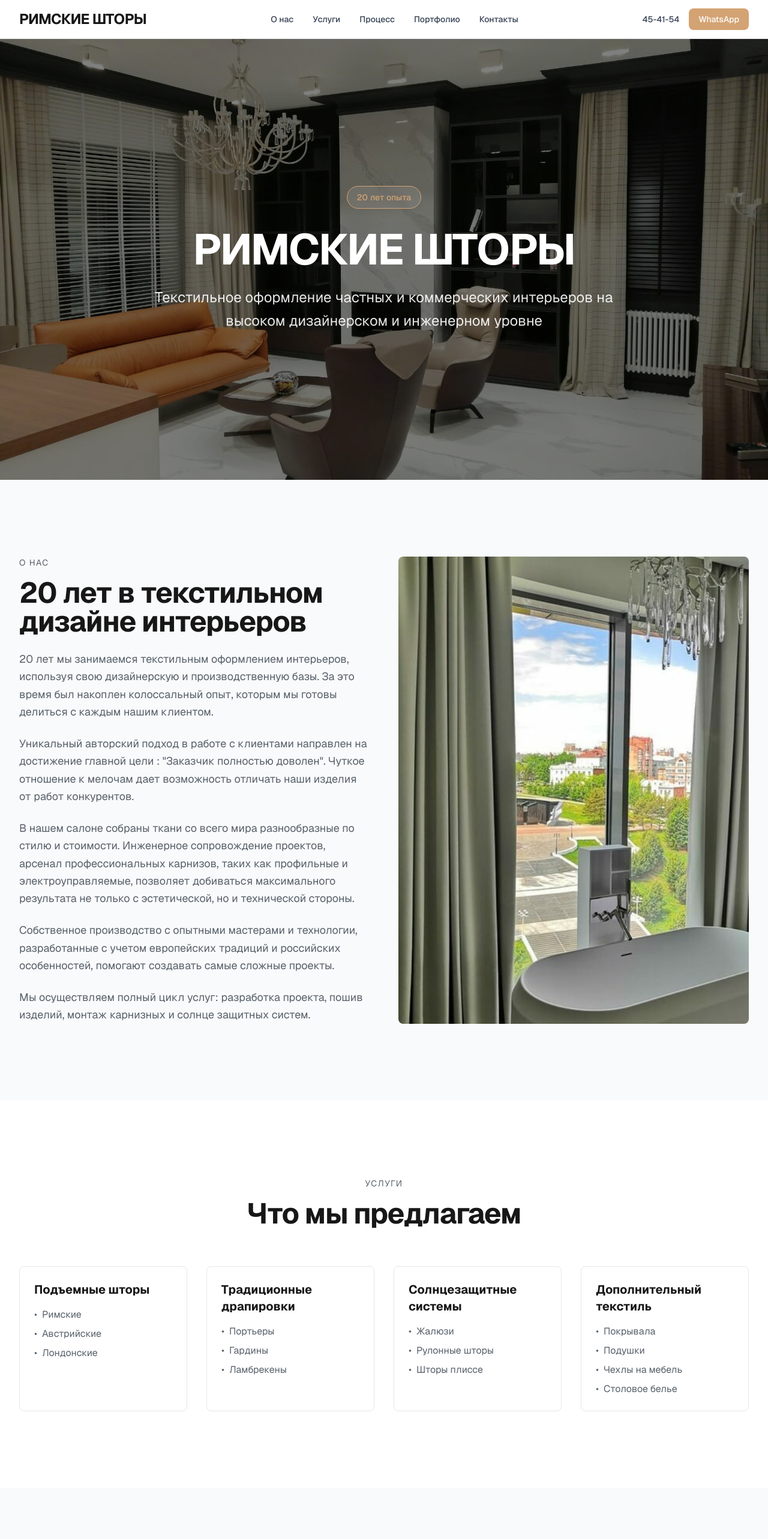
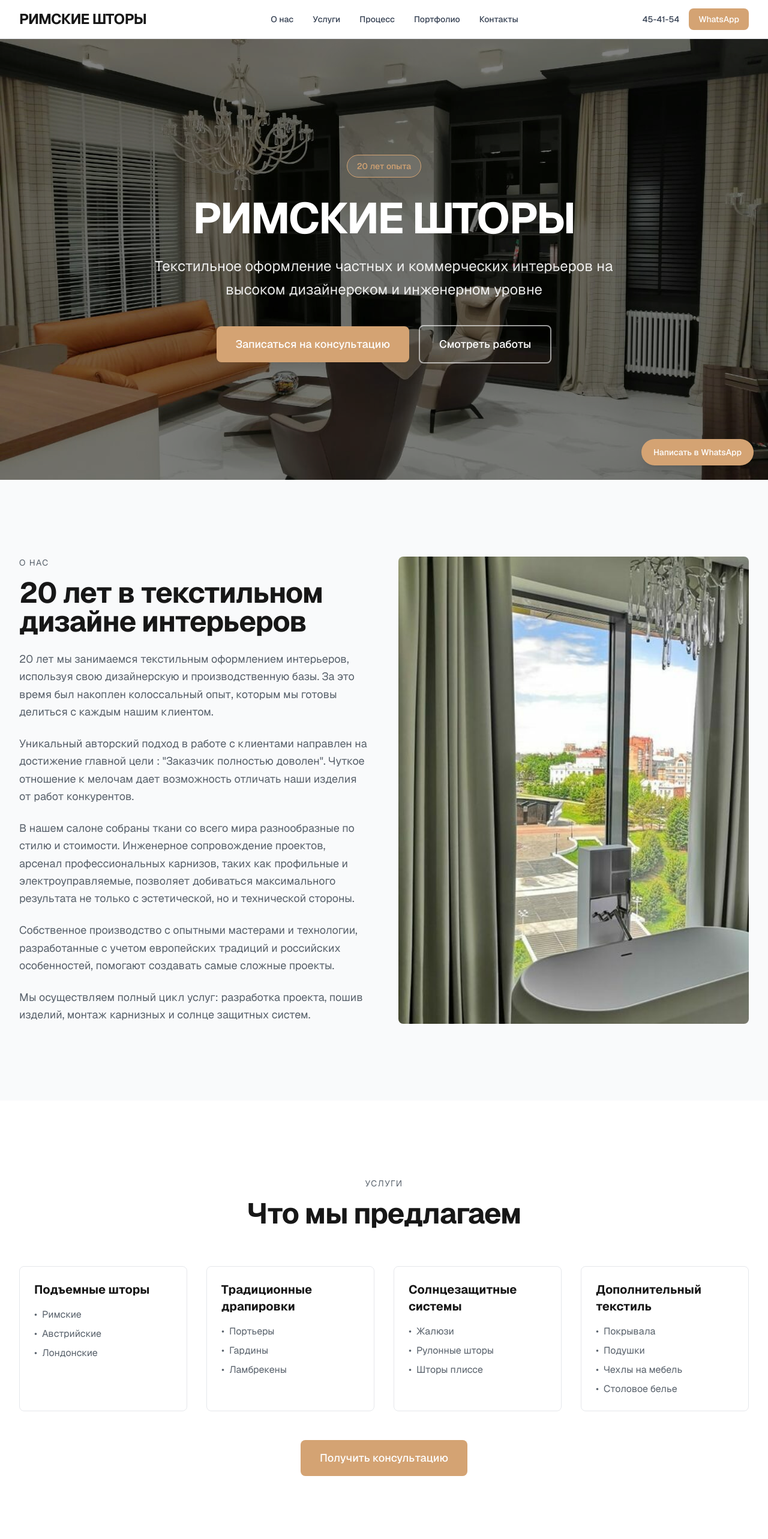
Before and after one commit to artyom-kalman/romanshtor-site, a Next.js app: page / in a window 1280 px wide. Shown: the top 2566 px of the page at 60% size. Built offline with nearby package versions, Linux system fonts and the light colour scheme.

Commit message:
Add buttons for contact info

```diff
--- a/app/globals.css
+++ b/app/globals.css
@@ -19,6 +19,37 @@ html {
     scroll-behavior: smooth;
 }
 
+@keyframes fade-up {
+    from {
+        opacity: 0;
+        transform: translateY(24px);
+    }
+    to {
+        opacity: 1;
+        transform: translateY(0);
+    }
+}
+
+@keyframes pulse-ring {
+    0% {
+        box-shadow: 0 0 0 0 rgba(37, 211, 102, 0.5);
+    }
+    70% {
+        box-shadow: 0 0 0 12px rgba(37, 211, 102, 0);
+    }
+    100% {
+        box-shadow: 0 0 0 0 rgba(37, 211, 102, 0);
+    }
+}
+
+.animate-fade-up {
+    animation: fade-up 1s ease-out both;
+}
+
+.animate-pulse-ring {
+    animation: pulse-ring 2s ease-out infinite;
+}
+
 body {
     background: var(--background);
     color: var(--foreground);
--- a/app/layout.tsx
+++ b/app/layout.tsx
@@ -3,6 +3,7 @@ import { Analytics } from "@vercel/analytics/next";
 import { Geist, Geist_Mono } from "next/font/google";
 import "./globals.css";
 import Header from "@/components/Header";
+import FloatingWhatsApp from "@/components/FloatingWhatsApp";
 
 const geistSans = Geist({
   variable: "--font-geist-sans",
@@ -35,6 +36,7 @@ export default function RootLayout({
       >
         <Header />
         {children}
+        <FloatingWhatsApp />
         <Analytics />
       </body>
     </html>
--- a/app/page.tsx
+++ b/app/page.tsx
@@ -1,6 +1,7 @@
 import Image from "next/image";
 import PortfolioGallery from "@/components/PortfolioGallery";
 import ContactSection from "@/components/ContactSection";
+import AnimatedSection from "@/components/AnimatedSection";
 
 const HeroSection = () => {
   return (
@@ -26,10 +27,24 @@ const HeroSection = () => {
         <h1 className="text-5xl lg:text-7xl font-bold tracking-tight mb-6 text-white">
           РИМСКИЕ ШТОРЫ
         </h1>
-        <p className="text-xl lg:text-2xl text-white/90 max-w-3xl mx-auto leading-relaxed">
+        <p className="text-xl lg:text-2xl text-white/90 max-w-3xl mx-auto leading-relaxed mb-10">
           Текстильное оформление частных и коммерческих интерьеров на высоком
           дизайнерском и инженерном уровне
         </p>
+        <div className="flex flex-col sm:flex-row items-center justify-center gap-4">
+          <a
+            href="#contact"
+            className="inline-flex items-center px-8 py-4 text-lg font-medium bg-accent text-white rounded-lg hover:bg-accent/90 transition-colors"
+          >
+            Записаться на консультацию
+          </a>
+          <a
+            href="#portfolio"
+            className="inline-flex items-center px-8 py-4 text-lg font-medium border-2 border-white/60 text-white rounded-lg hover:bg-white/10 transition-colors"
+          >
+            Смотреть работы
+          </a>
+        </div>
       </div>
     </section>
   );
@@ -38,6 +53,7 @@ const HeroSection = () => {
 const AboutSection = () => (
   <section id="about" className="py-24 lg:py-32 bg-gray-50">
     <div className="max-w-7xl mx-auto px-6 lg:px-8">
+      <AnimatedSection>
         <div className="grid md:grid-cols-2 gap-12 items-center">
           <div>
             <p className="text-sm uppercase tracking-widest text-muted mb-4">
@@ -88,6 +104,7 @@ const AboutSection = () => (
             />
           </div>
         </div>
+      </AnimatedSection>
     </div>
   </section>
 );
@@ -115,6 +132,7 @@ const ServicesSection = () => {
   return (
     <section id="services" className="py-24 lg:py-32 bg-white">
       <div className="max-w-7xl mx-auto px-6 lg:px-8">
+        <AnimatedSection>
           <div className="text-center mb-16">
             <p className="text-sm uppercase tracking-widest text-muted mb-4">
               Услуги
@@ -134,7 +152,7 @@ const ServicesSection = () => {
                 <ul className="space-y-2 text-muted">
                   {service.items.map((item, itemIndex) => (
                     <li key={itemIndex} className="flex items-start">
-                    <span className="mr-2">•</span>
+                      <span className="mr-2">&bull;</span>
                       <span>{item}</span>
                     </li>
                   ))}
@@ -142,6 +160,16 @@ const ServicesSection = () => {
               </div>
             ))}
           </div>
+
+          <div className="text-center mt-12">
+            <a
+              href="#contact"
+              className="inline-flex items-center px-8 py-4 text-lg font-medium bg-accent text-white rounded-lg hover:bg-accent/90 transition-colors"
+            >
+              Получить консультацию
+            </a>
+          </div>
+        </AnimatedSection>
       </div>
     </section>
   );
@@ -179,6 +207,7 @@ const ProcessSection = () => {
   return (
     <section id="process" className="py-24 lg:py-32 bg-gray-50">
       <div className="max-w-7xl mx-auto px-6 lg:px-8">
+        <AnimatedSection>
           <div className="text-center mb-16">
             <p className="text-sm uppercase tracking-widest text-muted mb-4">
               Процесс
@@ -201,6 +230,16 @@ const ProcessSection = () => {
               </div>
             ))}
           </div>
+
+          <div className="text-center mt-12">
+            <a
+              href="#contact"
+              className="inline-flex items-center px-8 py-4 text-lg font-medium bg-accent text-white rounded-lg hover:bg-accent/90 transition-colors"
+            >
+              Начать проект
+            </a>
+          </div>
+        </AnimatedSection>
       </div>
     </section>
   );
--- /dev/null
+++ b/components/AnimatedSection.tsx
@@ -0,0 +1,22 @@
+"use client";
+
+import { useScrollReveal } from "@/hooks/useScrollReveal";
+
+export default function AnimatedSection({
+  children,
+  className = "",
+}: {
+  children: React.ReactNode;
+  className?: string;
+}) {
+  const { ref, isVisible } = useScrollReveal(0.15);
+
+  return (
+    <div
+      ref={ref}
+      className={`${isVisible ? "animate-fade-up" : "opacity-0"} ${className}`}
+    >
+      {children}
+    </div>
+  );
+}
--- /dev/null
+++ b/components/FloatingWhatsApp.tsx
@@ -0,0 +1,20 @@
+"use client";
+
+import { track } from "@vercel/analytics";
+
+export default function FloatingWhatsApp() {
+  return (
+    <a
+      href="https://wa.me/79141903086"
+      target="_blank"
+      rel="noopener noreferrer"
+      onClick={() => {
+        track("whatsapp_floating_clicked");
+      }}
+      className="fixed bottom-6 right-6 z-50 bg-accent hover:bg-accent/85 text-white px-5 py-3 rounded-full shadow-lg transition-colors text-sm font-medium"
+      aria-label="Написать в WhatsApp"
+    >
+      Написать в WhatsApp
+    </a>
+  );
+}
--- /dev/null
+++ b/components/GalleryLightbox.tsx
@@ -0,0 +1,148 @@
+"use client";
+
+import Image from "next/image";
+import { useEffect, useCallback, useRef } from "react";
+
+interface GalleryLightboxProps {
+  images: { filename: string; alt: string }[];
+  activeIndex: number;
+  onClose: () => void;
+  onPrev: () => void;
+  onNext: () => void;
+}
+
+export default function GalleryLightbox({
+  images,
+  activeIndex,
+  onClose,
+  onPrev,
+  onNext,
+}: GalleryLightboxProps) {
+  const handleKeyDown = useCallback(
+    (e: KeyboardEvent) => {
+      if (e.key === "Escape") onClose();
+      if (e.key === "ArrowLeft") onPrev();
+      if (e.key === "ArrowRight") onNext();
+    },
+    [onClose, onPrev, onNext]
+  );
+
+  const touchStartX = useRef<number | null>(null);
+
+  const handleTouchStart = useCallback((e: React.TouchEvent) => {
+    touchStartX.current = e.touches[0].clientX;
+  }, []);
+
+  const handleTouchEnd = useCallback(
+    (e: React.TouchEvent) => {
+      if (touchStartX.current === null) return;
+      const delta = e.changedTouches[0].clientX - touchStartX.current;
+      const SWIPE_THRESHOLD = 50;
+      if (delta > SWIPE_THRESHOLD) onPrev();
+      else if (delta < -SWIPE_THRESHOLD) onNext();
+      touchStartX.current = null;
+    },
+    [onPrev, onNext]
+  );
+
+  useEffect(() => {
+    document.addEventListener("keydown", handleKeyDown);
+    document.body.style.overflow = "hidden";
+
+    return () => {
+      document.removeEventListener("keydown", handleKeyDown);
+      document.body.style.overflow = "";
+    };
+  }, [handleKeyDown]);
+
+  const image = images[activeIndex];
+
+  return (
+    <div
+      className="fixed inset-0 z-50 flex items-center justify-center bg-black/90"
+      onClick={onClose}
+      onTouchStart={handleTouchStart}
+      onTouchEnd={handleTouchEnd}
+    >
+      {/* Counter */}
+      <div className="absolute top-4 left-1/2 -translate-x-1/2 text-white/70 text-sm">
+        {activeIndex + 1} / {images.length}
+      </div>
+
+      {/* Close button */}
+      <button
+        onClick={(e) => {
+          e.stopPropagation();
+          onClose();
+        }}
+        className="absolute top-4 right-4 text-white/70 hover:text-white transition-colors p-2"
+        aria-label="Закрыть"
+      >
+        <svg
+          viewBox="0 0 24 24"
+          fill="none"
+          stroke="currentColor"
+          strokeWidth={2}
+          className="w-8 h-8"
+        >
+          <path d="M18 6L6 18M6 6l12 12" />
+        </svg>
+      </button>
+
+      {/* Prev button */}
+      <button
+        onClick={(e) => {
+          e.stopPropagation();
+          onPrev();
+        }}
+        className="absolute left-4 top-1/2 -translate-y-1/2 text-white/70 hover:text-white transition-colors p-4"
+        aria-label="Предыдущее фото"
+      >
+        <svg
+          viewBox="0 0 24 24"
+          fill="none"
+          stroke="currentColor"
+          strokeWidth={2}
+          className="w-10 h-10"
+        >
+          <path d="M15 19l-7-7 7-7" />
+        </svg>
+      </button>
+
+      {/* Image */}
+      <div
+        className="relative w-full max-w-5xl mx-16 aspect-[4/3]"
+        onClick={(e) => e.stopPropagation()}
+      >
+        <Image
+          src={`/images/gallery/${image.filename}`}
+          alt={image.alt}
+          fill
+          className="object-contain"
+          sizes="90vw"
+          priority
+        />
+      </div>
+
+      {/* Next button */}
+      <button
+        onClick={(e) => {
+          e.stopPropagation();
+          onNext();
+        }}
+        className="absolute right-4 top-1/2 -translate-y-1/2 text-white/70 hover:text-white transition-colors p-4"
+        aria-label="Следующее фото"
+      >
+        <svg
+          viewBox="0 0 24 24"
+          fill="none"
+          stroke="currentColor"
+          strokeWidth={2}
+          className="w-10 h-10"
+        >
+          <path d="M9 5l7 7-7 7" />
+        </svg>
+      </button>
+    </div>
+  );
+}
--- /dev/null
+++ b/hooks/useScrollReveal.ts
@@ -0,0 +1,29 @@
+"use client";
+
+import { useEffect, useRef, useState } from "react";
+
+export function useScrollReveal(threshold = 0.15) {
+  const ref = useRef<HTMLDivElement>(null);
+  const [isVisible, setIsVisible] = useState(false);
+
+  useEffect(() => {
+    const element = ref.current;
+    if (!element) return;
+
+    const observer = new IntersectionObserver(
+      ([entry]) => {
+        if (entry.isIntersecting) {
+          setIsVisible(true);
+          observer.disconnect();
+        }
+      },
+      { threshold }
+    );
+
+    observer.observe(element);
+
+    return () => observer.disconnect();
+  }, [threshold]);
+
+  return { ref, isVisible };
+}
```
Also changed, not shown: components/PortfolioGallery.tsx (+61 -27 lines). Lines whose indentation alone changed are shown as unchanged.
